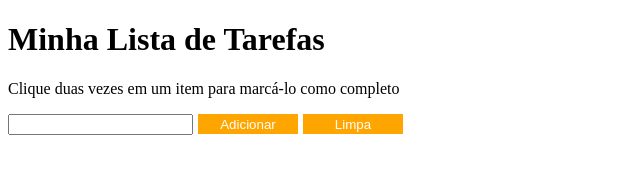
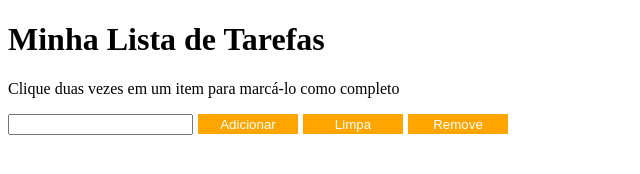
Before and after one commit to Fernanda-Vidal/ProjectTrybe-todo-list, a website: page index.html in a window 1280 px wide. Shown: the whole page, without its empty margins (0-640 px from the left). Drawn offline with Linux system fonts and the light colour scheme.

Commit message:
Adiciona requisito 11.

```diff
--- a/script.js
+++ b/script.js
@@ -1,3 +1,4 @@
+/* eslint-disable space-before-blocks */
 const sectionInterage = document.querySelector('#interage');
 const inputBox = document.createElement('input');
 inputBox.id = 'texto-tarefa';
@@ -57,7 +58,6 @@ function strikeThrough(event){
     let eventTask = event.target;
     let completedClass = 'completed';
     let liTasksClass = 'liTasks';
-    // let getLi = document.getElementsByTagName('li');
 
     // for(let i = 0; i < getLi.length; i += 1){
 
@@ -71,13 +71,31 @@ function strikeThrough(event){
 }
 
 // Requisito 10 (consultei o código: https://stackoverflow.com/questions/18795028/javascript-remove-li-without-removing-ul)
-let clearAll = document.createElement('button');
-clearAll.id = 'apaga-tudo';
-clearAll.innerText = 'Limpa';
-sectionInterage.appendChild(clearAll);
-clearAll.addEventListener('click', clearLi);
+let buttonClearAll = document.createElement('button');
+buttonClearAll.id = 'apaga-tudo';
+buttonClearAll.innerText = 'Limpa';
+sectionInterage.appendChild(buttonClearAll);
+buttonClearAll.addEventListener('click', clearLi);
 
 function clearLi (){
 let getOL = document.getElementById('lista-tarefas');
     getOL.innerHTML = '';
 }
+
+// Requisito 11:
+let buttonFinishedRemove = document.createElement('button');
+buttonFinishedRemove.id = 'remover-finalizados';
+buttonFinishedRemove.innerText = 'Remove';
+sectionInterage.appendChild(buttonFinishedRemove);
+buttonFinishedRemove.addEventListener('click', finishedRemove);
+
+
+function finishedRemove(){
+  let getLi = document.querySelectorAll('.completed');
+  let getOL = document.getElementById('lista-tarefas');
+//   let classe = 'completed';
+    for(let i = 0; i < getLi.length; i += 1){
+        getLi[i].remove()   ;
+            // getOL.removeChild(getLi);
+        }
+}
--- a/style.css
+++ b/style.css
@@ -18,6 +18,15 @@
 
 }
 
+#remover-finalizados {
+    border: 2px solid orange;
+    width: 100px;
+    height: 20px;
+    margin-left: 5px;
+    background-color: orange;
+    color: white;
+}
+
 .liTasks {
     background-color: white;
 }
```
